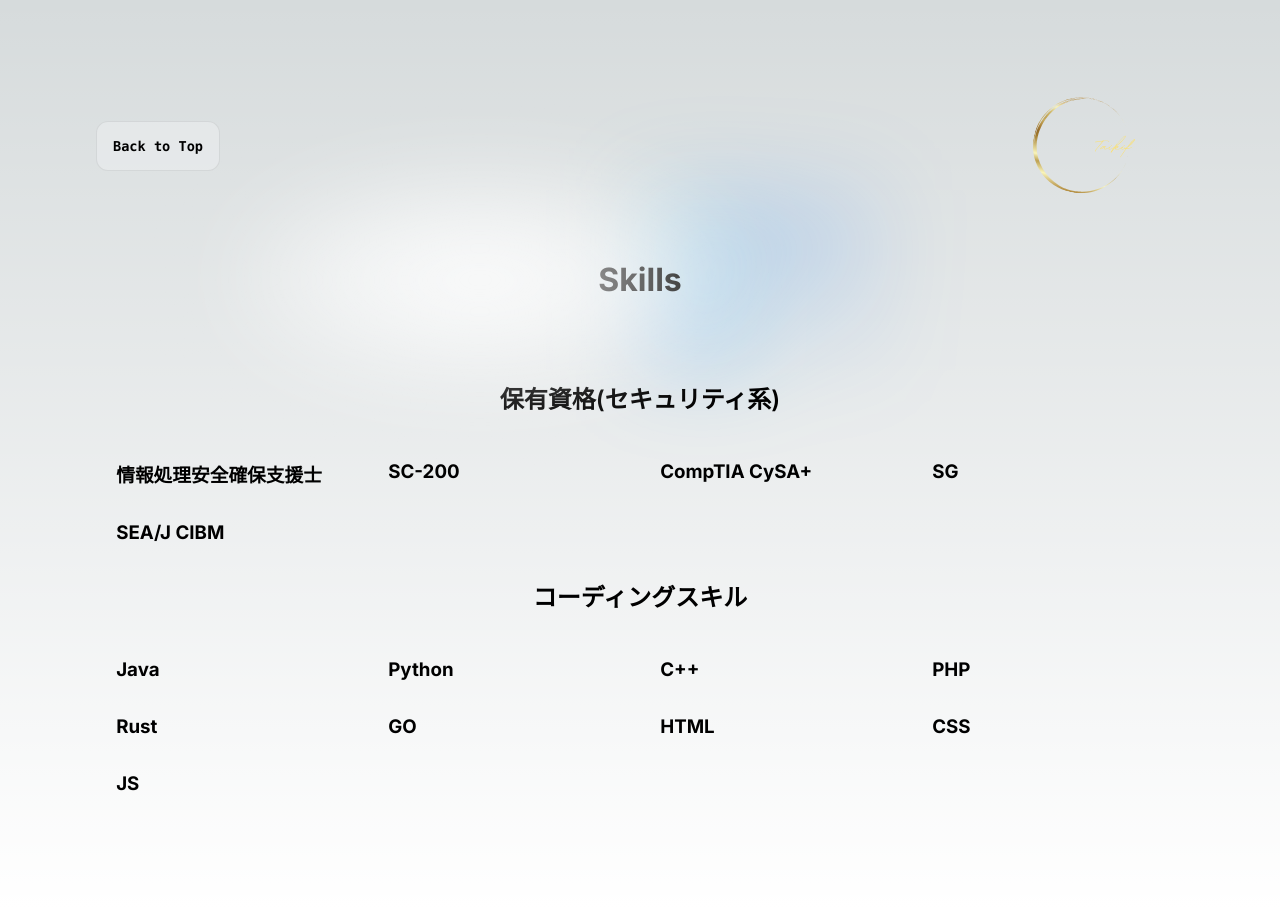
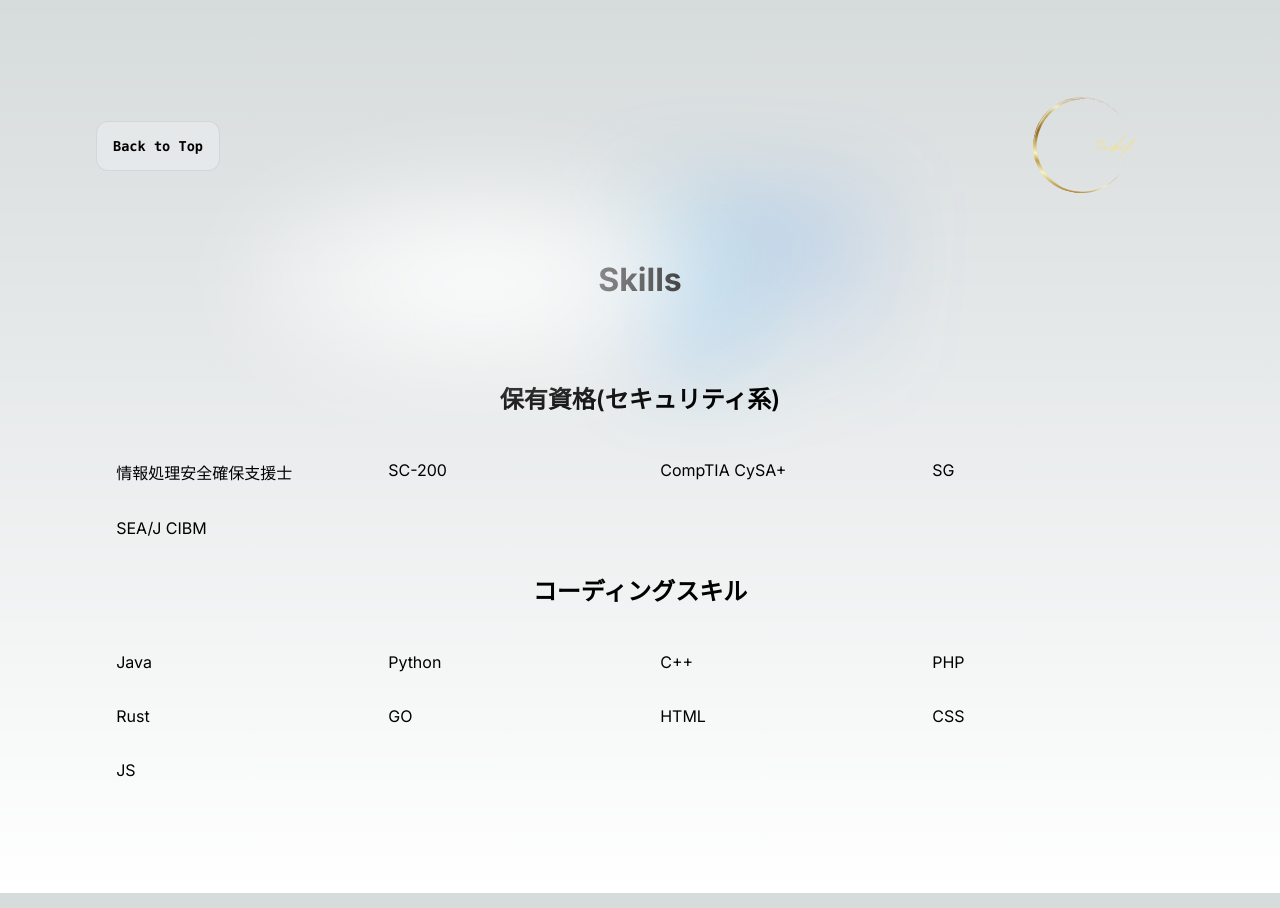
Before and after one commit to taikif/portfolio, a Next.js app: page /skills in a window 1280 px wide. Built offline with nearby package versions, Linux system fonts and the light colour scheme.

Commit message:
スキルたちはpタグにした

```diff
--- a/app/skills/page.js
+++ b/app/skills/page.js
@@ -36,54 +36,54 @@ export default function Activities(){
               <h2>保有資格&#040;セキュリティ系&#041;</h2>
             </div>
             <div className={styles.grid}>
-              <h3 className={styles.card}>
+              <p className={styles.card}>
                 情報処理安全確保支援士
-              </h3>
-              <h3 className={styles.card}>
+              </p>
+              <p className={styles.card}>
                 SC-200
-              </h3>
-              <h3 className={styles.card}>
+              </p>
+              <p className={styles.card}>
                 CompTIA CySA+
-              </h3>
-              <h3 className={styles.card}>
+              </p>
+              <p className={styles.card}>
                 SG
-              </h3>
-              <h3 className={styles.card}>
+              </p>
+              <p className={styles.card}>
                 SEA/J CIBM
-              </h3>
+              </p>
             </div>
 
             <div className={styles.card}>
               <h2>コーディングスキル</h2>
             </div>
             <div className={styles.grid}>
-            <h3 className={styles.card}>
+            <p className={styles.card}>
               Java
-            </h3>
-            <h3 className={styles.card}>
+            </p>
+            <p className={styles.card}>
               Python
-            </h3>
-            <h3 className={styles.card}>
+            </p>
+            <p className={styles.card}>
               C++
-            </h3>
-            <h3 className={styles.card}>
+            </p>
+            <p className={styles.card}>
               PHP
-            </h3>
-            <h3 className={styles.card}>
+            </p>
+            <p className={styles.card}>
               Rust
-            </h3>
-            <h3 className={styles.card}>
+            </p>
+            <p className={styles.card}>
               GO
-            </h3>
-            <h3 className={styles.card}>
+            </p>
+            <p className={styles.card}>
               HTML
-            </h3>
-            <h3 className={styles.card}>
+            </p>
+            <p className={styles.card}>
               CSS
-            </h3>
-            <h3 className={styles.card}>
+            </p>
+            <p className={styles.card}>
               JS
-            </h3>
+            </p>
 
 
             </div>
```
